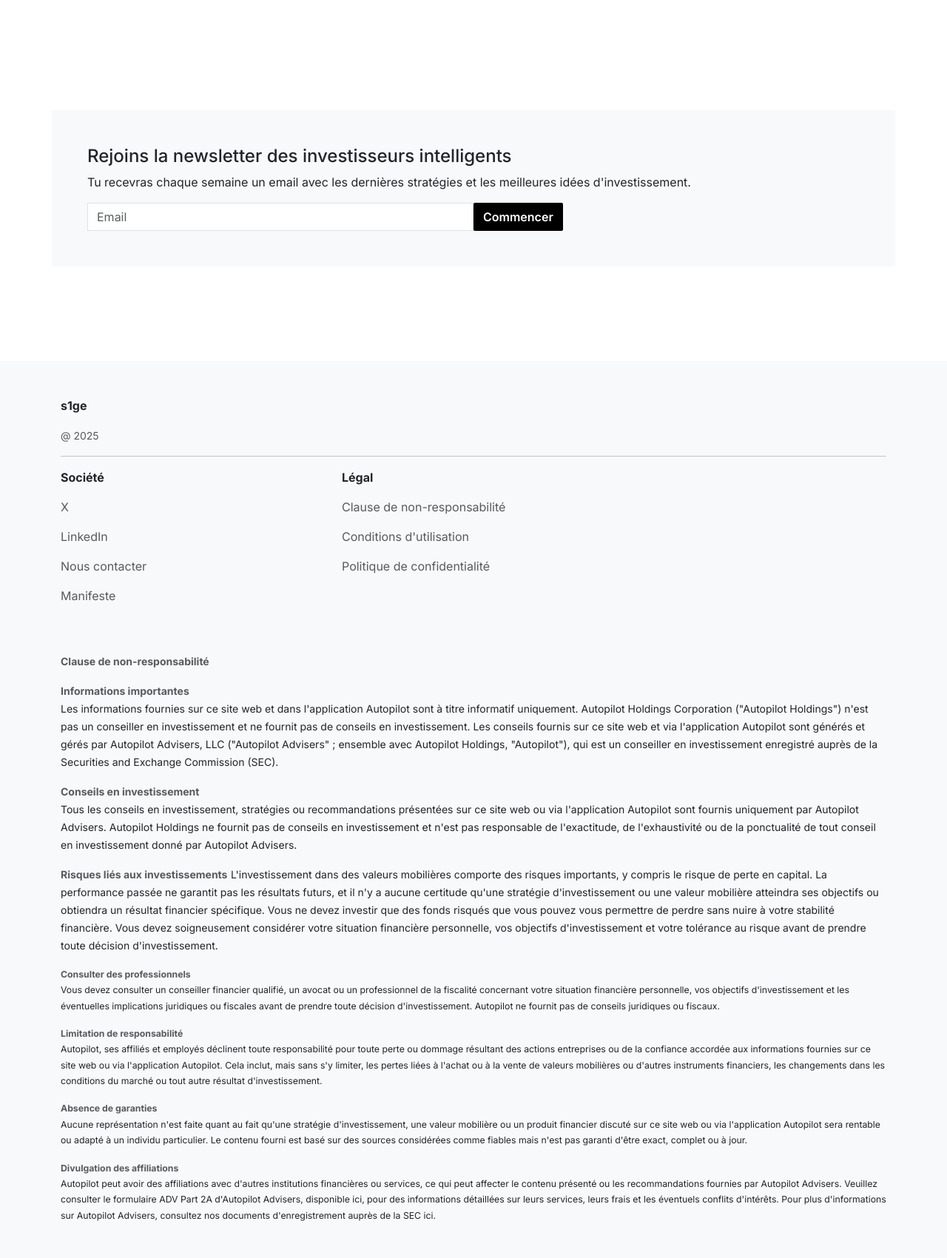
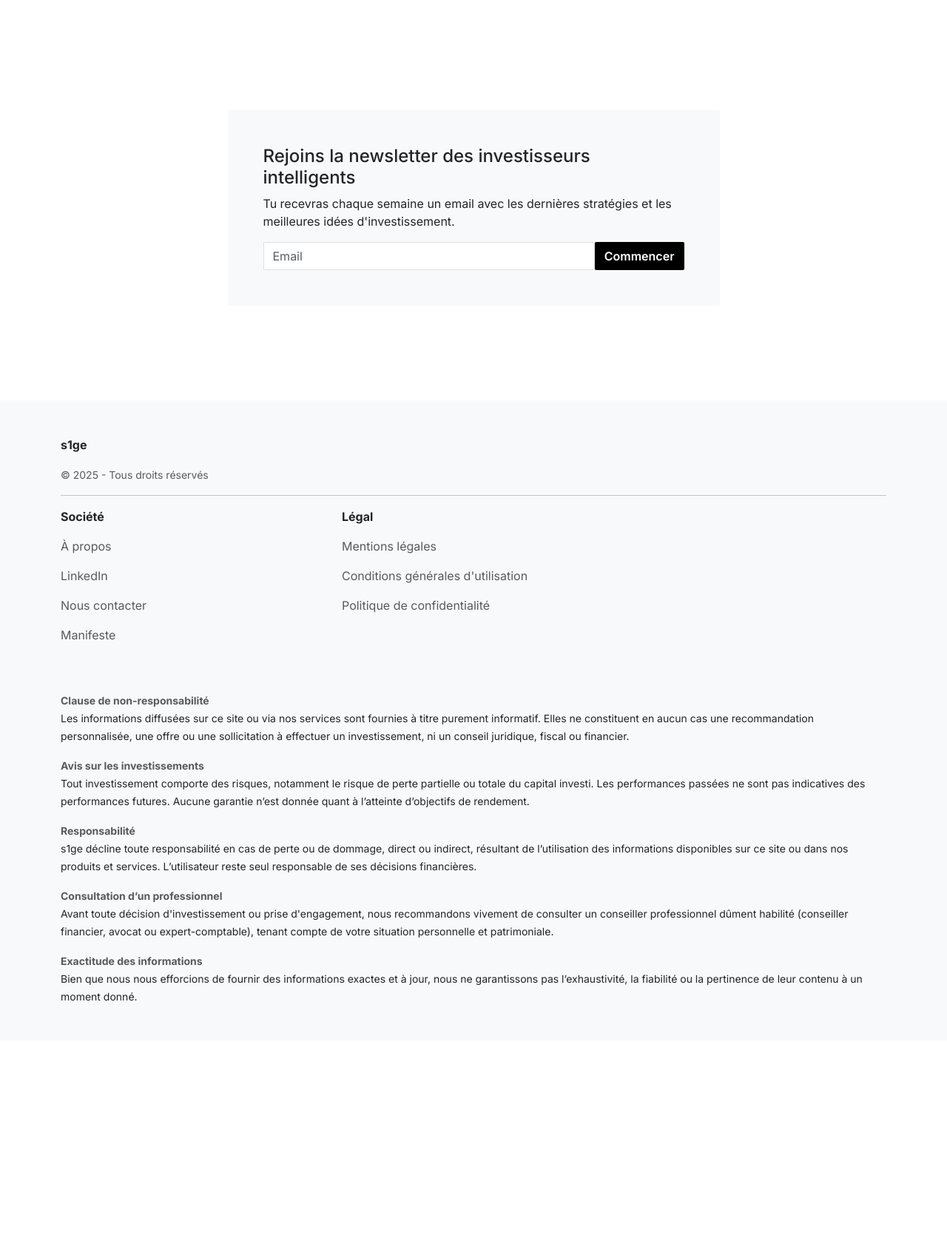
Before and after one commit to lakonguina/ecaflip, a FastAPI app: page / in a window 1280 px wide. Shown: the part 3006-4706 px from the top of the page at 74% size. After the commit the page ends 4359 px from the top, so only its background shows below. Run offline with FastAPI, Linux system fonts and the light colour scheme.

Commit message:
style(app): simplify base template

```diff
--- a/app/templates/base.html
+++ b/app/templates/base.html
@@ -4,9 +4,10 @@
 <head>
     <meta charset="utf-8">
     <meta name="viewport" content="width=device-width, initial-scale=1">
+    <link rel="icon" type="image/png" href="{{ url_for('static', path='/logo.png') }}">
     <title>{% block title %}s1ge - Stratégies d'investissement{% endblock %}</title>
     <meta name="description" content="{% block description %}s1ge - Stratégies d'investissement{% endblock %}">
-    <link href="https://cdn.jsdelivr.net/npm/bootstrap@5.3.5/dist/css/bootstrap.min.css" rel="stylesheet" <link
+    <link href="https://cdn.jsdelivr.net/npm/bootstrap@5.3.5/dist/css/bootstrap.min.css" rel="stylesheet"
         rel="preconnect" href="https://fonts.googleapis.com">
     <link rel="preconnect" href="https://fonts.gstatic.com" crossorigin>
     <link
@@ -67,6 +68,15 @@
     .btn {
         border-radius: 2px;
         font-weight: 600;
+    }
+
+    .btn:focus,
+    .btn:active,
+    .btn:hover {
+        box-shadow: none !important;
+        background-color: #000000 !important;
+        color: white !important;
+        outline: 0;
     }
 
     .accordion-button:not(.collapsed) {
@@ -145,18 +155,19 @@
             </div>
         </div>
     </nav>
-    {% block content %}{% endblock %}
-    <section>
-        <div class="container bg-light p-5">
-            <h4>Rejoins la newsletter des investisseurs intelligents</h4>
-            <p>
-                Tu recevras chaque semaine un email avec les dernières stratégies et les meilleures idées d'investissement.
-            </p>
-            <div class="d-flex">
-                <div class="w-50">
+    <div class="scroller">
+        {% block content %}{% endblock %}
+    </div>
+    <section class="container">
+        <div class="row justify-content-center">
+            <div class="col-md-7 bg-light p-5">
+                <h4>Rejoins la newsletter des investisseurs intelligents</h4>
+                <p>
+                    Tu recevras chaque semaine un email avec les dernières stratégies et les meilleures idées
+                    d'investissement.
+                </p>
+                <div class="d-flex">
                     <input type="text" class="form-control rounded-0" placeholder="Email" class="w-50">
-                </div>
-                <div class="w-50">
                     <button class="btn bg-black">Commencer</button>
                 </div>
             </div>
@@ -165,116 +176,66 @@
     <footer class="bg-light py-5">
         <div class="container">
             <p><strong>s1ge</strong></p>
-            <small class="text-muted">@ 2025</small>
+            <small class="text-muted">© 2025 - Tous droits réservés</small>
             <hr>
+
             <div class="row">
                 <div class="col-md-4">
                     <p><strong>Société</strong></p>
-                    <p class="text-muted">X</p>
+                    <p class="text-muted">À propos</p>
                     <p class="text-muted">LinkedIn</p>
                     <p class="text-muted">Nous contacter</p>
                     <p class="text-muted">Manifeste</p>
                 </div>
                 <div class="col-md-4">
                     <p><strong>Légal</strong></p>
-                    <p class="text-muted">Clause de non-responsabilité</p>
-                    <p class="text-muted">Conditions d'utilisation</p>
+                    <p class="text-muted">Mentions légales</p>
+                    <p class="text-muted">Conditions générales d'utilisation</p>
                     <p class="text-muted">Politique de confidentialité</p>
                 </div>
             </div>
+
             <div class="mt-5">
-                <small><strong class="text-muted">Clause de non-responsabilité</strong></small>
+                <small class="text-muted"><strong>Clause de non-responsabilité</strong></small>
+                <br>
+                <small>Les informations diffusées sur ce site ou via nos services sont fournies à titre purement
+                    informatif. Elles ne constituent en aucun cas une recommandation personnalisée, une offre ou une
+                    sollicitation à effectuer un investissement, ni un conseil juridique, fiscal ou financier.</small>
             </div>
 
             <div class="mt-3">
-                <small><strong class="text-muted">Informations importantes</strong></small>
+                <small class="text-muted"><strong>Avis sur les investissements</strong></small>
                 <br>
-                <small>Les informations fournies sur ce site web et dans l'application Autopilot sont à titre informatif
-                    uniquement. Autopilot Holdings Corporation ("Autopilot Holdings") n'est pas un conseiller en
-                    investissement et ne fournit pas de conseils en investissement. Les conseils fournis sur ce site web
-                    et
-                    via l'application Autopilot sont générés et gérés par Autopilot Advisers, LLC ("Autopilot Advisers"
-                    ;
-                    ensemble avec Autopilot Holdings, "Autopilot"), qui est un conseiller en investissement enregistré
-                    auprès de la Securities and Exchange Commission (SEC).</small>
+                <small>Tout investissement comporte des risques, notamment le risque de perte partielle ou totale du
+                    capital investi. Les performances passées ne sont pas indicatives des performances futures. Aucune
+                    garantie n’est donnée quant à l’atteinte d’objectifs de rendement.</small>
             </div>
 
             <div class="mt-3">
-                <small><strong class="text-muted">Conseils en investissement</strong></small>
+                <small class="text-muted"><strong>Responsabilité</strong></small>
                 <br>
-                <small>Tous les conseils en investissement, stratégies ou recommandations présentées sur ce site web ou
-                    via
-                    l'application Autopilot sont fournis uniquement par Autopilot Advisers. Autopilot Holdings ne
-                    fournit
-                    pas de conseils en investissement et n'est pas responsable de l'exactitude, de l'exhaustivité ou de
-                    la
-                    ponctualité de tout conseil en investissement donné par Autopilot Advisers.</small>
+                <small>s1ge décline toute responsabilité en cas de perte ou de dommage, direct ou indirect, résultant de
+                    l’utilisation des informations disponibles sur ce site ou dans nos produits et services.
+                    L’utilisateur reste seul responsable de ses décisions financières.</small>
             </div>
 
             <div class="mt-3">
-                <small><strong class="text-muted">Risques liés aux investissements</strong></small>
-                <small>L'investissement dans des valeurs mobilières comporte des risques importants, y compris le risque
-                    de
-                    perte en capital. La performance passée ne garantit pas les résultats futurs, et il n'y a aucune
-                    certitude qu'une stratégie d'investissement ou une valeur mobilière atteindra ses objectifs ou
-                    obtiendra
-                    un résultat financier spécifique. Vous ne devez investir que des fonds risqués que vous pouvez vous
-                    permettre de perdre sans nuire à votre stabilité financière. Vous devez soigneusement considérer
-                    votre
-                    situation financière personnelle, vos objectifs d'investissement et votre tolérance au risque avant
-                    de
-                    prendre toute décision d'investissement.</p>
+                <small class="text-muted"><strong>Consultation d’un professionnel</strong></small>
+                <br>
+                <small>Avant toute décision d'investissement ou prise d'engagement, nous recommandons vivement de
+                    consulter un conseiller professionnel dûment habilité (conseiller financier, avocat ou
+                    expert-comptable), tenant compte de votre situation personnelle et patrimoniale.</small>
             </div>
 
             <div class="mt-3">
-                <small><strong class="text-muted">Consulter des professionnels</strong></small>
+                <small class="text-muted"><strong>Exactitude des informations</strong></small>
                 <br>
-                <small>Vous devez consulter un conseiller financier qualifié, un avocat ou un professionnel de la
-                    fiscalité
-                    concernant votre situation financière personnelle, vos objectifs d'investissement et les éventuelles
-                    implications juridiques ou fiscales avant de prendre toute décision d'investissement. Autopilot ne
-                    fournit pas de conseils juridiques ou fiscaux.</small>
-            </div>
-
-            <div class="mt-3">
-                <small><strong class="text-muted">Limitation de responsabilité</strong></small>
-                <br>
-                <small>Autopilot, ses affiliés et employés déclinent toute responsabilité pour toute perte ou dommage
-                    résultant
-                    des actions entreprises ou de la confiance accordée aux informations fournies sur ce site web ou via
-                    l'application Autopilot. Cela inclut, mais sans s'y limiter, les pertes liées à l'achat ou à la
-                    vente de
-                    valeurs mobilières ou d'autres instruments financiers, les changements dans les conditions du marché
-                    ou
-                    tout autre résultat d'investissement.</small>
-            </div>
-
-            <div class="mt-3">
-                <small><strong class="text-muted">Absence de garanties</strong></small>
-                <br>
-                <small>Aucune représentation n'est faite quant au fait qu'une stratégie d'investissement, une valeur
-                    mobilière
-                    ou un produit financier discuté sur ce site web ou via l'application Autopilot sera rentable ou
-                    adapté à
-                    un individu particulier. Le contenu fourni est basé sur des sources considérées comme fiables mais
-                    n'est
-                    pas garanti d'être exact, complet ou à jour.</small>
-            </div>
-
-            <div class="mt-3">
-                <small><strong class="text-muted">Divulgation des affiliations</strong></small>
-                <br>
-                <small>Autopilot peut avoir des affiliations avec d'autres institutions financières ou services, ce qui
-                    peut
-                    affecter le contenu présenté ou les recommandations fournies par Autopilot Advisers. Veuillez
-                    consulter
-                    le formulaire ADV Part 2A d'Autopilot Advisers, disponible ici, pour des informations détaillées sur
-                    leurs services, leurs frais et les éventuels conflits d'intérêts. Pour plus d'informations sur
-                    Autopilot
-                    Advisers, consultez nos documents d'enregistrement auprès de la SEC ici.</small>
+                <small>Bien que nous nous efforcions de fournir des informations exactes et à jour, nous ne garantissons
+                    pas l’exhaustivité, la fiabilité ou la pertinence de leur contenu à un moment donné.</small>
             </div>
         </div>
     </footer>
+
     <script src="https://cdn.jsdelivr.net/npm/bootstrap@5.3.5/dist/js/bootstrap.bundle.min.js"
         integrity="sha384-k6d4wzSIapyDyv1kpU366/PK5hCdSbCRGRCMv+eplOQJWyd1fbcAu9OCUj5zNLiq"
         crossorigin="anonymous"></script>
--- a/app/templates/index.html
+++ b/app/templates/index.html
@@ -156,7 +156,8 @@
                     </h2>
                     <div id="panelsStayOpen-collapseThree" class="accordion-collapse collapse">
                         <div class="accordion-body">
-                            <p>Tu peux en apprendre plus sur les stratégies sur la page <a href="/strategies">Stratégies</a>.
+                            <p>Tu peux en apprendre plus sur les stratégies sur la page <a
+                                    href="/strategies">Stratégies</a>.
                             </p>
                         </div>
                     </div>
```
